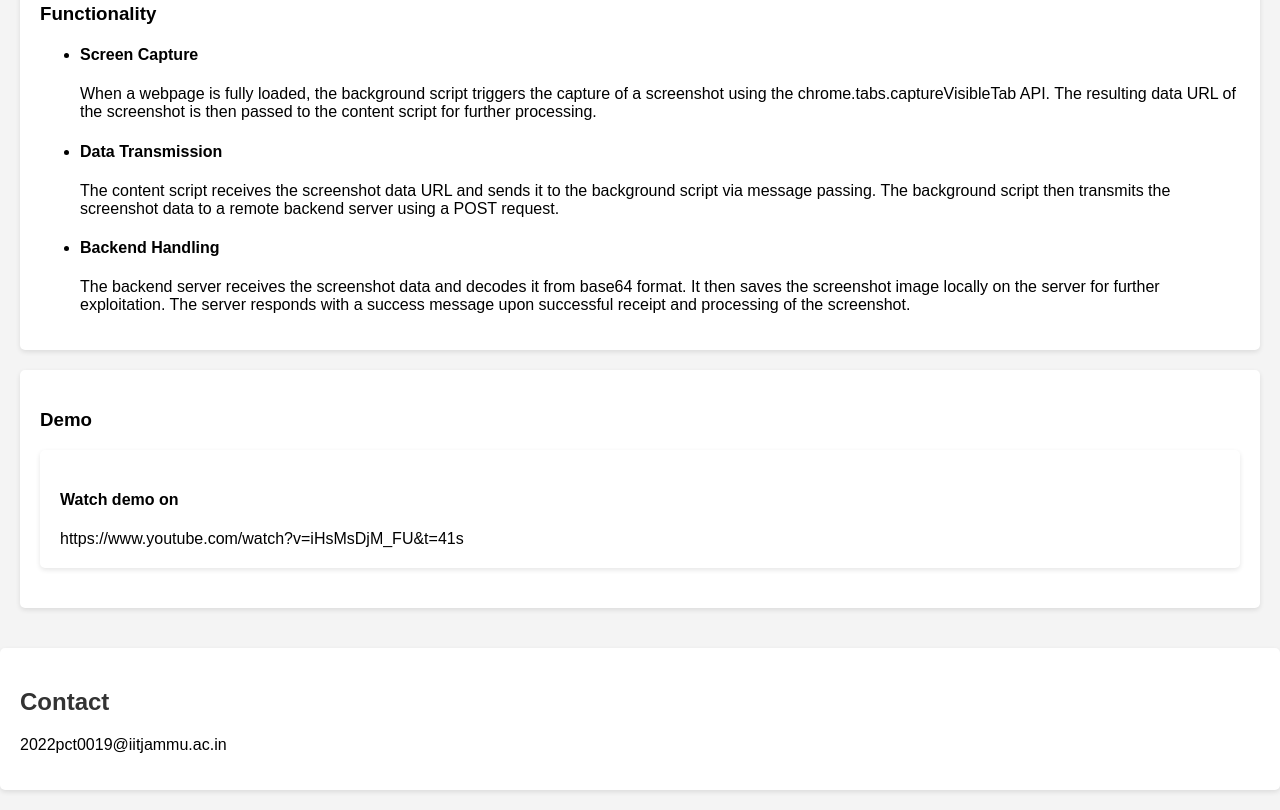
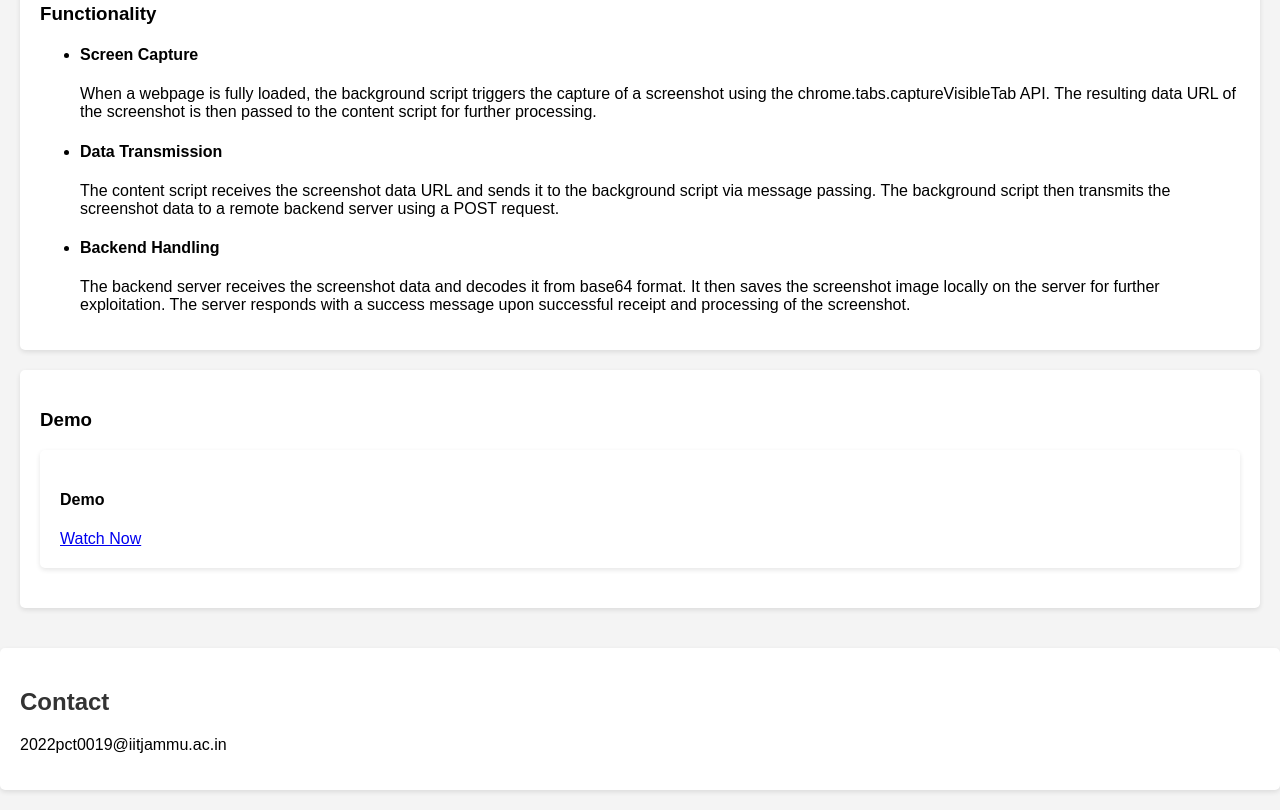
Before and after one commit to shreyasingh824/MBE-blog, a plain HTML site: page index.html in a window 1280 px wide. Shown: the part 4398-5208 px from the top of the page. Drawn offline with Linux system fonts and the light colour scheme; a script that the page names is missing.

Commit message:
Update index.html

```diff
--- a/index.html
+++ b/index.html
@@ -276,8 +276,8 @@ app.listen(port, () => {
             <h3>Demo</h3>
             <section>
 <!--                 <iframe width="560" height="315" src="https://www.youtube.com/watch?v=iHsMsDjM_FU&t=41s" frameborder="0" allowfullscreen></iframe> -->
-                <h4>Watch demo on </h4>
-                <a>https://www.youtube.com/watch?v=iHsMsDjM_FU&t=41s</a>
+                <h4>Demo</h4>
+                <a href="https://www.youtube.com/watch?v=iHsMsDjM_FU&t=41s">Watch Now</a>
 
         </section>
 
```
